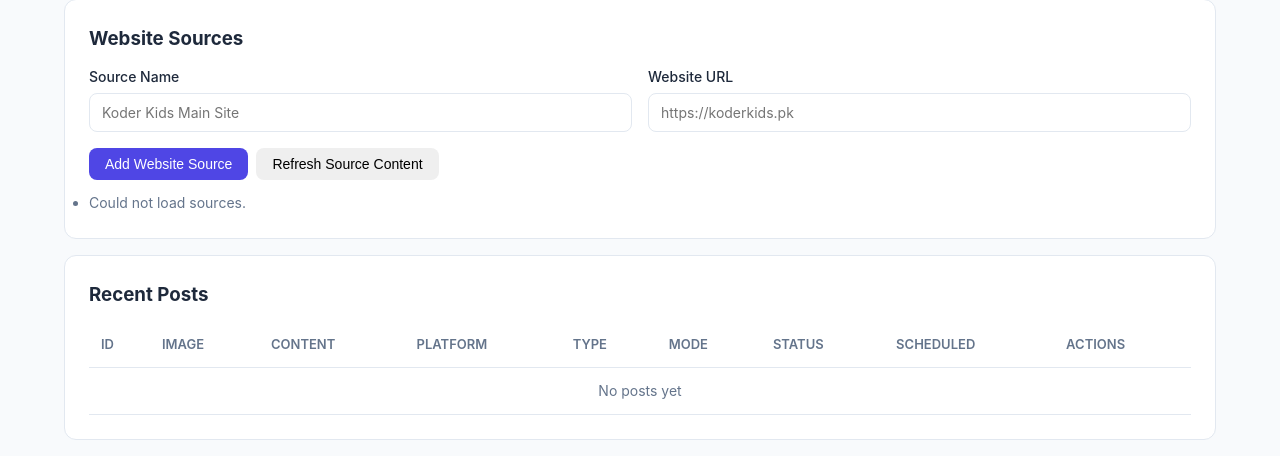
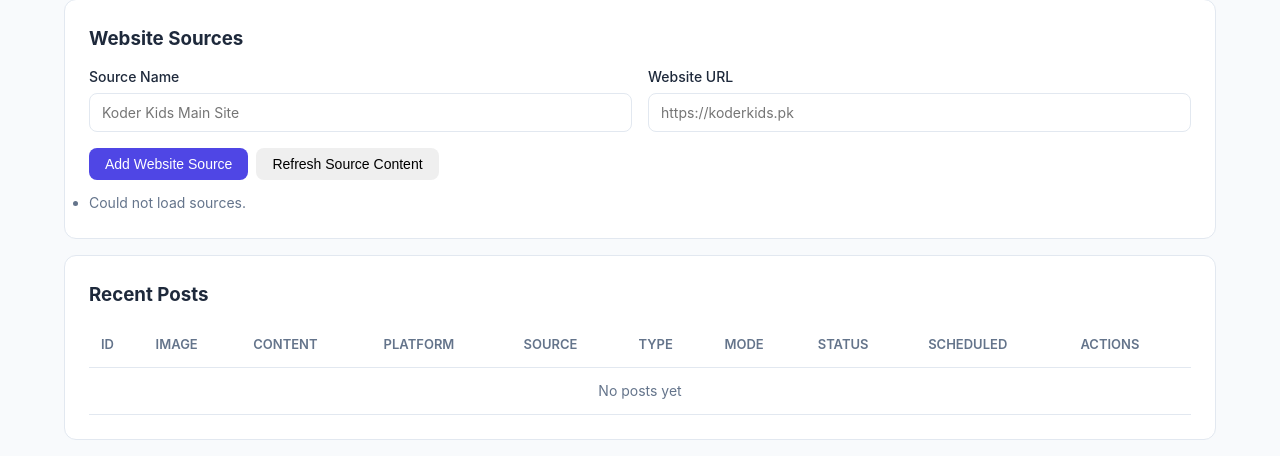
Before and after one commit to shahmir3899/SocialMediaAgent, a FastAPI app: template templates/pages/dashboard.html in a window 1280 px wide. Shown: the part 977-1433 px from the top of the page. Run offline with FastAPI, Linux system fonts and the light colour scheme; the template is opened without the code that fills it, so the values that code supplies are empty.

Commit message:
feat: add source tagging to posts and dashboard source controls
- add posts.website_source_id with migration
- tag generated posts with source ids
- expose source metadata on post model/schema
- add dashboard source edit and enable/disable controls
- show source column in recent posts

```diff
--- a/app/api/schemas.py
+++ b/app/api/schemas.py
@@ -51,6 +51,8 @@
     mode: str
     post_type: str
     hashtags: str | None
+    website_source_id: int | None
+    website_source_name: str | None = None
     scheduled_time: datetime | None
     created_at: datetime
 
--- a/app/services/post_service.py
+++ b/app/services/post_service.py
@@ -7,7 +7,7 @@
 from app.core.logging import logger
 from app.models.post import Post, PostStatus, PostMode, PostType
 from app.models.approval import ApprovalQueue, ApprovalStatus
-from app.api.schemas import PostCreate, PostEdit, GeneratePostRequest, GeneratedPostResponse
+from app.api.schemas import PostCreate, PostEdit, GeneratePostRequest
 from app.services.workflow_engine import WorkflowEngine
 from app.agents.image_agent import ImageAgent
 from app.utils.image_cache import download_and_cache
@@ -87,6 +87,7 @@
             image_prompt=image_prompt,
             image_url=image_url,
             account_id=request.account_id,
+            website_source_id=(request.website_source_ids[0] if request.website_source_ids else None),
         )
 
         if mode == PostMode.MANUAL:
--- a/templates/pages/dashboard.html
+++ b/templates/pages/dashboard.html
@@ -71,6 +71,7 @@
                 <th>Image</th>
                 <th>Content</th>
                 <th>Platform</th>
+                <th>Source</th>
                 <th>Type</th>
                 <th>Mode</th>
                 <th>Status</th>
@@ -93,6 +94,7 @@
                 </td>
                 <td><div class="post-content">{{ post.content[:80] }}{% if post.content|length > 80 %}...{% endif %}</div></td>
                 <td>{{ post.platform }}</td>
+                <td>{{ post.website_source.name if post.website_source else '-' }}</td>
                 <td>{{ post.post_type.value if post.post_type else '-' }}</td>
                 <td><span class="badge badge-{{ post.mode.value if post.mode else 'auto' }}">{{ post.mode.value if post.mode else '-' }}</span></td>
                 <td>
@@ -119,7 +121,7 @@
             </tr>
             {% endfor %}
             {% if not recent_posts %}
-            <tr><td colspan="9" class="text-muted text-sm" style="text-align: center;">No posts yet</td></tr>
+            <tr><td colspan="10" class="text-muted text-sm" style="text-align: center;">No posts yet</td></tr>
             {% endif %}
         </tbody>
     </table>
@@ -146,11 +148,21 @@
             li.style.marginBottom = '10px';
             const crawledAt = source.last_crawled_at ? new Date(source.last_crawled_at).toLocaleString() : 'Never';
             const status = source.last_status || 'not_refreshed';
+            const editPayload = encodeURIComponent(JSON.stringify({
+                id: source.id,
+                name: source.name,
+                base_url: source.base_url,
+                priority: source.priority,
+                max_pages: source.max_pages,
+                notes: source.notes || '',
+            }));
             li.innerHTML = `
                 <div><strong>${source.name}</strong> - ${source.base_url}${source.is_enabled ? '' : ' (disabled)'}</div>
                 <div class="text-muted">Chunks: ${source.chunk_count || 0} | Last refresh: ${crawledAt} | Status: ${status}</div>
                 <div class="actions" style="margin-top: 6px;">
                     <button type="button" class="btn btn-sm" onclick="refreshOneWebsiteSource(${source.id})">Refresh</button>
+                    <button type="button" class="btn btn-sm" onclick="toggleWebsiteSource(${source.id}, ${source.is_enabled ? 'false' : 'true'})">${source.is_enabled ? 'Disable' : 'Enable'}</button>
+                    <button type="button" class="btn btn-sm" onclick="editWebsiteSource('${editPayload}')">Edit</button>
                     <button type="button" class="btn btn-sm" onclick="deleteWebsiteSource(${source.id})">Delete</button>
                 </div>
             `;
@@ -241,6 +253,54 @@
     }
 }
 
+async function toggleWebsiteSource(sourceId, shouldEnable) {
+    try {
+        const result = await apiCall(`/api/website-sources/${sourceId}`, 'PUT', { is_enabled: shouldEnable });
+        if (result && result.id) {
+            showToast(`Website source ${shouldEnable ? 'enabled' : 'disabled'}`);
+            await dashboardLoadWebsiteSources();
+            window.dispatchEvent(new Event('website-sources-updated'));
+            return;
+        }
+        showToast('Could not update source', 'error');
+    } catch (err) {
+        showToast('Could not update source: ' + (err.message || 'Network error'), 'error');
+    }
+}
+
+async function editWebsiteSource(encodedSource) {
+    const current = JSON.parse(decodeURIComponent(encodedSource));
+    const name = prompt('Source name', current.name || '');
+    if (name === null) return;
+    const url = prompt('Base URL', current.base_url || '');
+    if (url === null) return;
+    const priorityRaw = prompt('Priority (lower shows first)', String(current.priority ?? 100));
+    if (priorityRaw === null) return;
+    const maxPagesRaw = prompt('Max pages to crawl', String(current.max_pages ?? 20));
+    if (maxPagesRaw === null) return;
+    const notes = prompt('Notes (optional)', current.notes || '');
+    if (notes === null) return;
+
+    try {
+        const result = await apiCall(`/api/website-sources/${current.id}`, 'PUT', {
+            name: name.trim(),
+            base_url: url.trim(),
+            priority: Number(priorityRaw),
+            max_pages: Number(maxPagesRaw),
+            notes: notes.trim() || null,
+        });
+        if (result && result.id) {
+            showToast('Website source updated');
+            await dashboardLoadWebsiteSources();
+            window.dispatchEvent(new Event('website-sources-updated'));
+            return;
+        }
+        showToast('Could not update source', 'error');
+    } catch (err) {
+        showToast('Could not update source: ' + (err.message || 'Network error'), 'error');
+    }
+}
+
 dashboardLoadWebsiteSources();
 
 async function publishNow(postId) {
```
Also changed, not shown: alembic/versions/003_posts_website_source.py (added, +34 -0 lines), app/models/post.py (+9 -0 lines), app/scheduler/content_scheduler.py (+8 -2 lines).
